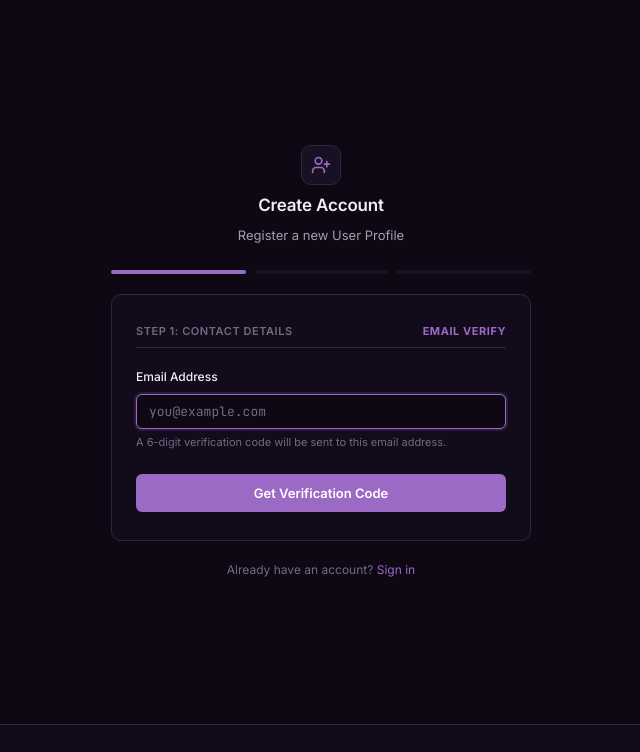
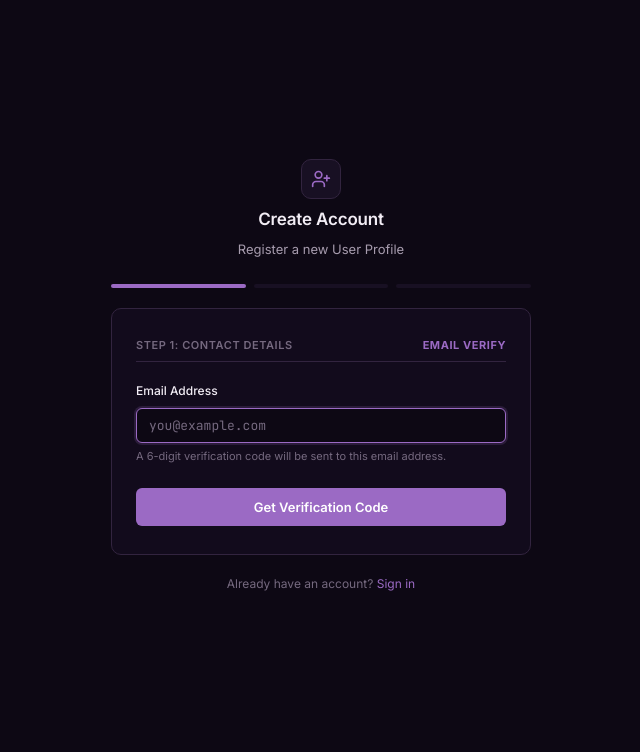
Before and after one commit to Mohammed9620/QA_Playwright_Project, a Flask app: page /signup in a window 1280 px wide. Shown: the part 48-800 px from the top of the page, without its empty margins (319-959 px from the left). Run offline with Flask 3, Linux system fonts and the light colour scheme.

Commit message:
Clean up unused footer elements

```diff
--- a/templates/index.html
+++ b/templates/index.html
@@ -1167,7 +1167,6 @@
       <span class="status-dot" id="footer-dot"></span>
       <span id="footer-text">Ready</span>
     </div>
-    <div class="footer-spacer"></div>
   </footer>
 
   <!-- ════════════════════════════════════════════════════════════
--- a/templates/login.html
+++ b/templates/login.html
@@ -470,10 +470,7 @@
     <div class="mascot-greeting-cloud" id="mascot-greeting-cloud">Hi, I am Mohammed</div>
   </div>
 
-  <!-- ════════ FOOTER STATUS BAR ════════ -->
-  <footer class="footer-bar">
-    <div class="footer-spacer"></div>
-  </footer>
+
 
   <!-- ════════ JAVASCRIPT ════════ -->
   <script>
--- a/templates/signup.html
+++ b/templates/signup.html
@@ -281,10 +281,7 @@
     </div>
   </main>
 
-  <!-- ════════ FOOTER STATUS BAR ════════ -->
-  <footer class="footer-bar">
-    <div class="footer-spacer"></div>
-  </footer>
+
 
   <!-- ════════ JAVASCRIPT ════════ -->
   <script>
```
